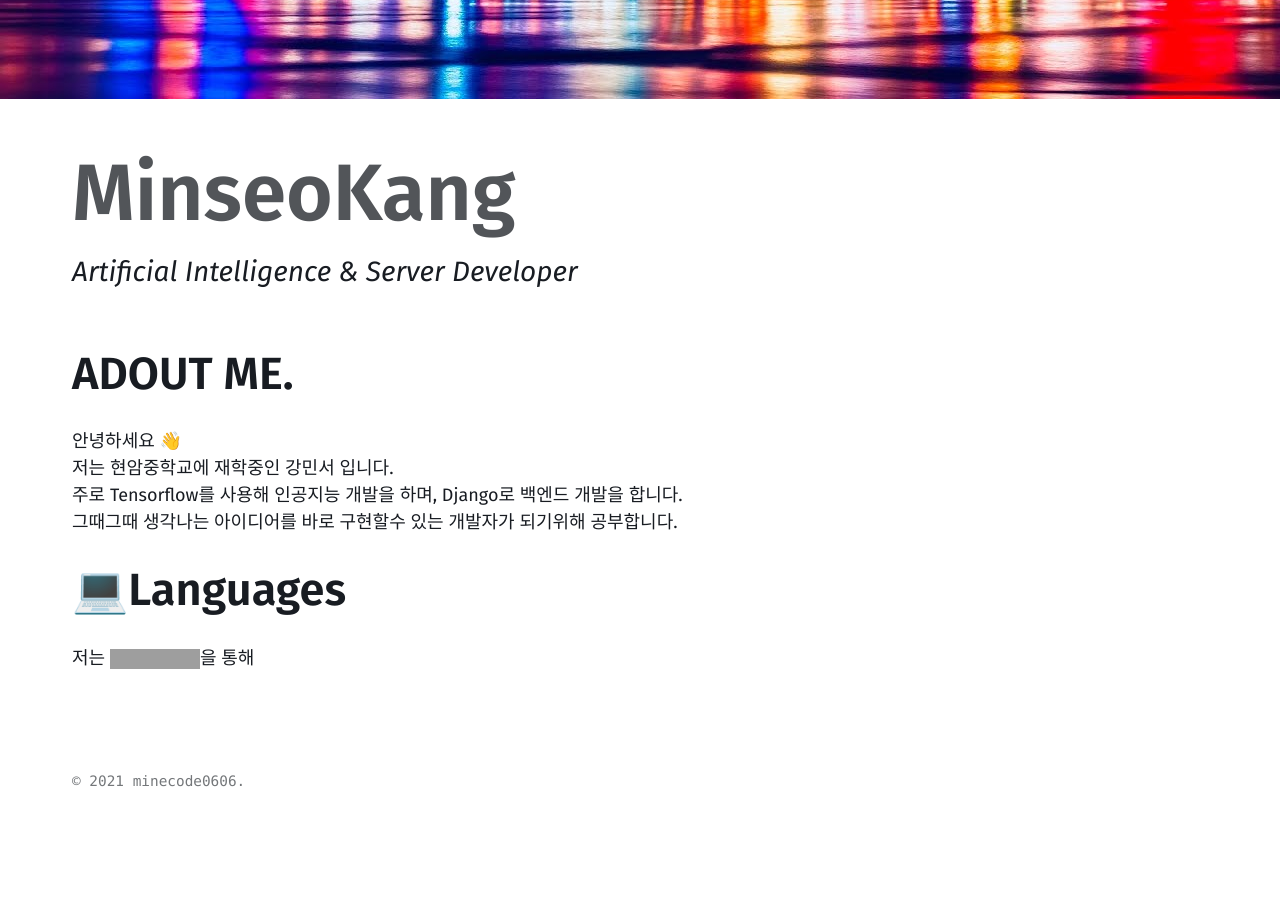
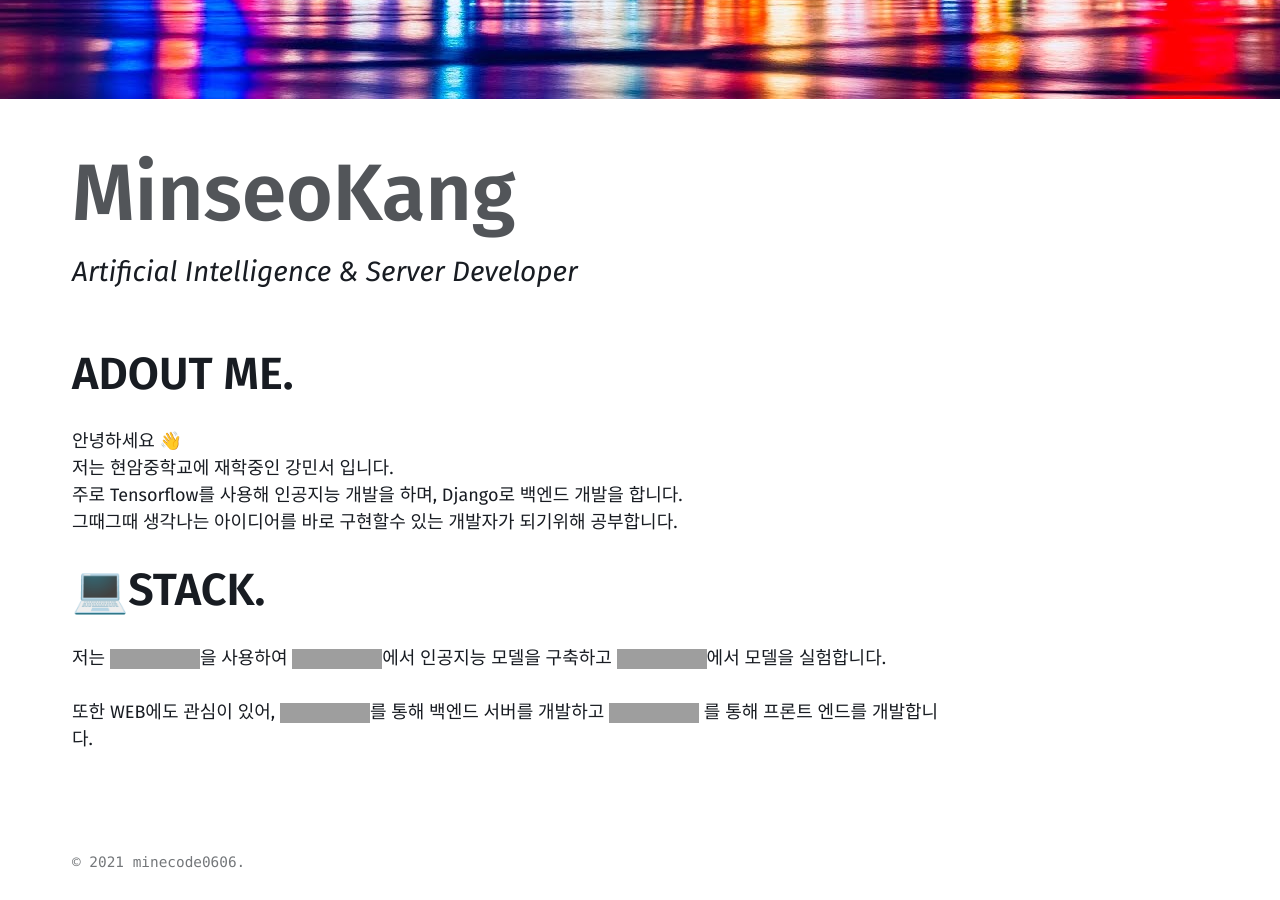
Before and after one commit to mmistakes/jekyll-theme-basically-basic, a Jekyll site: the page built from index.md, in a window 1280 px wide and 900 px high, scrolled down 736 px. Built offline with Jekyll 4.4.1, drawn with Linux system fonts in a browser that asks for light colours; our own code applies the rules of GitHub Pages for plain Markdown files; before the commit the page ends 1555 px from its top, so only the background shows below that; grey boxes are pictures that could not be loaded.

Commit message:
add STACK

```diff
--- a/index.md
+++ b/index.md
@@ -12,5 +12,10 @@ sub_title: "Artificial Intelligence & Server Developer"
 그때그때 생각나는 아이디어를 바로 구현할수 있는 개발자가 되기위해 공부합니다.
 
 
-# 💻Languages
-저는 <a href="https://www.python.org/"><img src="https://img.shields.io/badge/Python-3766AB?style=flat-square&logo=Python&logoColor=white"/></a>을 통해
+# 💻STACK.
+저는 <a href="https://www.python.org/"><img src="https://img.shields.io/badge/Python-3766AB?style=flat-square&logo=Python&logoColor=white"/></a>을 사용하여
+<a href="https://www.tensorflow.org/"><img src="https://img.shields.io/badge/TensorFlow-FF6F00?style=flat-square&logo=TensorFlow&logoColor=white"/></a>에서 인공지능 모델을 구축하고
+<a href="https://jupyter.org/"><img src="https://img.shields.io/badge/Jupyter-F37626?style=flat-square&logo=Jupyter&logoColor=white"/></a>에서 모델을 실험합니다.
+
+또한 WEB에도 관심이 있어, <a href="https://www.djangoproject.com/"><img src="https://img.shields.io/badge/Django-092E20?style=flat-square&logo=Django&logoColor=white"/></a>를 통해 백엔드 서버를 개발하고
+<a href="https://reactjs.org/"><img src="https://img.shields.io/badge/React-61DAFB?style=flat-square&logo=React&logoColor=white"/></a> 를 통해 프론트 엔드를 개발합니다.
```
